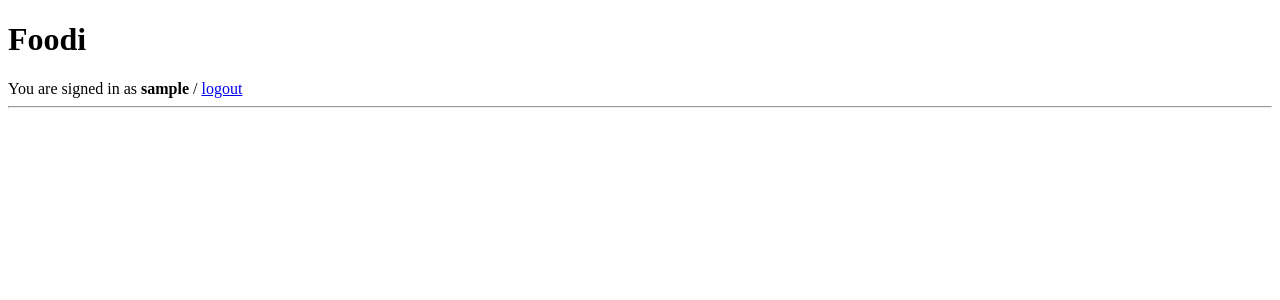
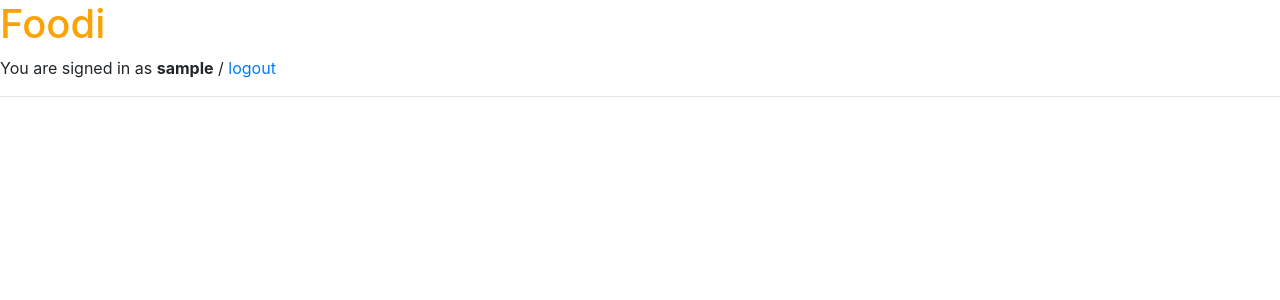
Before and after one commit to lilwillifo/foodi, a Django app: template foodi/templates/base.html in a window 1280 px wide. Shown: the top 300 px of the page. Run offline with Django 3.2, Linux system fonts and the light colour scheme; the template is opened without the code that fills it, so the values that code supplies are empty; the visitor is signed in with stand-in values (Sample User, id 1); some libraries are stand-ins or nearby versions.

Commit message:
bootstrap setup and creating main css

```diff
--- a/foodi/templates/base.html
+++ b/foodi/templates/base.html
@@ -1,6 +1,10 @@
-{% load static %}<!DOCTYPE html>
+{% load static %}
+<!DOCTYPE html>
 <html>
 <head>
+  <meta name="viewport" content="width=device-width, initial-scale=1, shrink-to-fit=no">
+  <link rel="stylesheet" href="https://stackpath.bootstrapcdn.com/bootstrap/4.1.2/css/bootstrap.min.css" integrity="sha384-Smlep5jCw/wG7hdkwQ/Z5nLIefveQRIY9nfy6xoR1uRYBtpZgI6339F5dgvm/e9B" crossorigin="anonymous">
+  <link rel="stylesheet" type="text/css" href="{% static 'css/main.css' %}" />
   <title>Foodi</title>
 </head>
 <body>
@@ -23,5 +27,8 @@
     {% block content %}
     {% endblock %}
   </main>
+  <script src="https://code.jquery.com/jquery-3.3.1.slim.min.js" integrity="sha384-q8i/X+965DzO0rT7abK41JStQIAqVgRVzpbzo5smXKp4YfRvH+8abtTE1Pi6jizo" crossorigin="anonymous"></script>
+<script src="https://cdnjs.cloudflare.com/ajax/libs/popper.js/1.14.3/umd/popper.min.js" integrity="sha384-ZMP7rVo3mIykV+2+9J3UJ46jBk0WLaUAdn689aCwoqbBJiSnjAK/l8WvCWPIPm49" crossorigin="anonymous"></script>
+<script src="https://stackpath.bootstrapcdn.com/bootstrap/4.1.2/js/bootstrap.min.js" integrity="sha384-o+RDsa0aLu++PJvFqy8fFScvbHFLtbvScb8AjopnFD+iEQ7wo/CG0xlczd+2O/em" crossorigin="anonymous"></script>
 </body>
 </html>
--- a/healthapp/settings.py
+++ b/healthapp/settings.py
@@ -148,3 +148,9 @@ USE_TZ = True
 # https://docs.djangoproject.com/en/2.0/howto/static-files/
 
 STATIC_URL = '/static/'
+
+STATICFILES_DIRS = (
+    os.path.join(BASE_DIR, 'static'),
+)
+
+STATIC_ROOT = os.path.join(BASE_DIR, 'staticfiles')
--- /dev/null
+++ b/static/css/main.css
@@ -0,0 +1,3 @@
+h1 {
+    color: #FCA205;
+}
```
